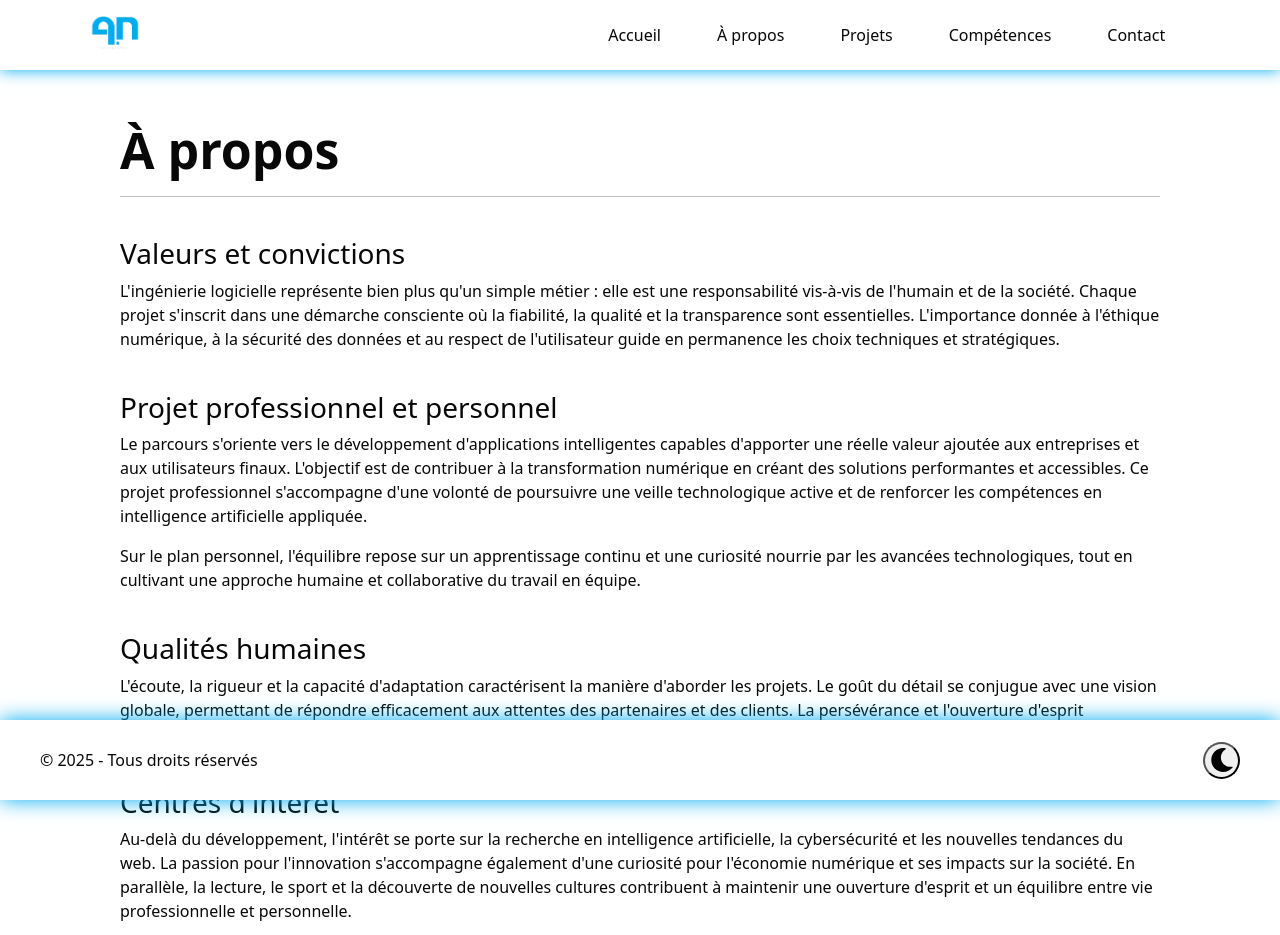
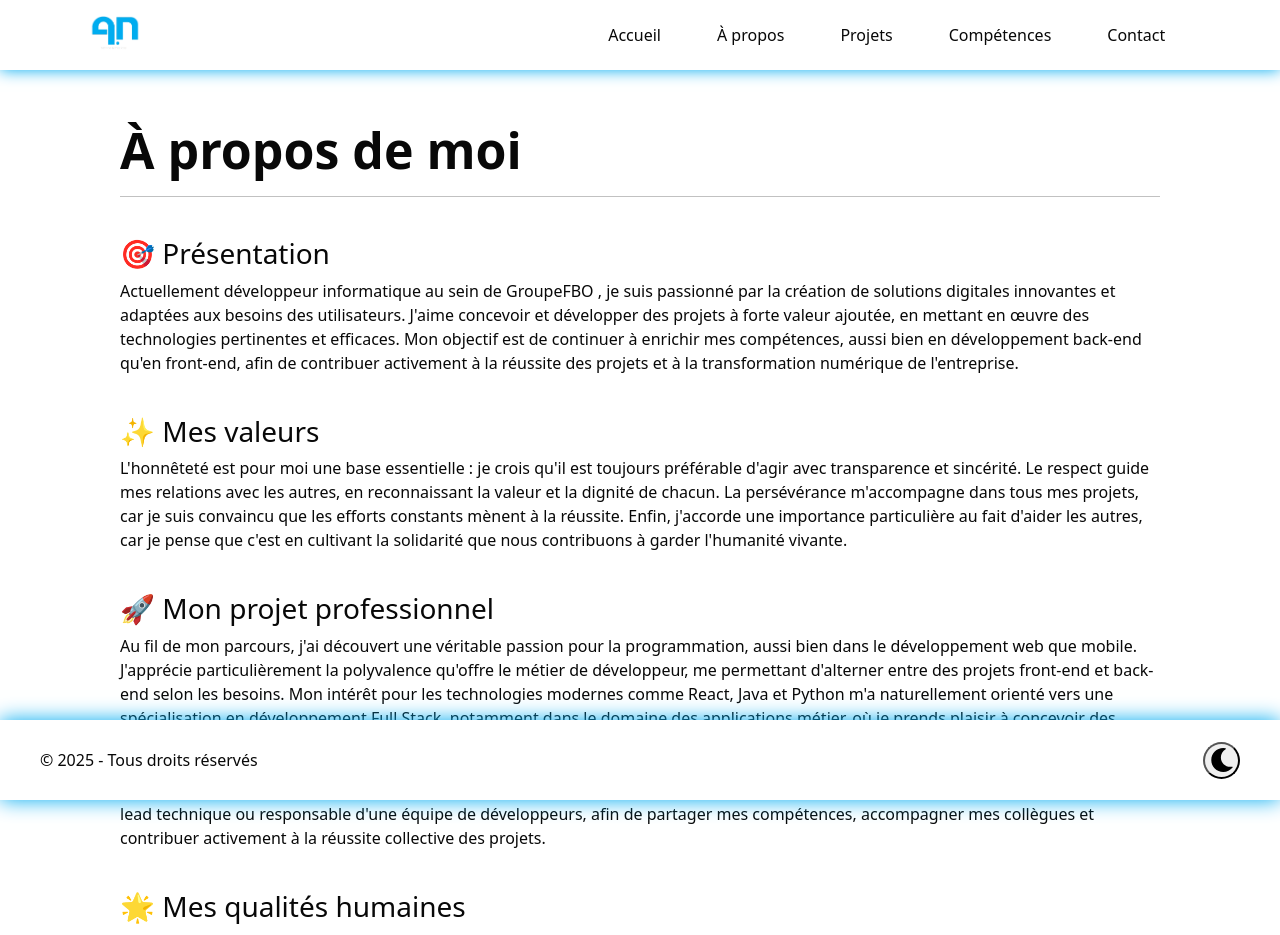
Before and after one commit to AhmadNawzadi/My_Portfolio, an Angular app: page /about in a window 1280 px wide. Shown: the top 935 px of the page. Built offline with nearby package versions, Linux system fonts and the light colour scheme.

Commit message:
about page changed

```diff
--- a/src/app/pages/about/about.component.html
+++ b/src/app/pages/about/about.component.html
@@ -56,67 +56,70 @@
 <router-outlet></router-outlet> -->
 <div class="container-fluid about" id="about">
     <div class="about-content">
-        <h2 class="title">À propos</h2>
+        <h2 class="title">À propos de moi</h2>
         <hr />
         <br>
         <article class="about-article-text">
         <!-- Mes valeurs -->
         <section>
-          <h3>Valeurs et convictions</h3>
+          <h3>🎯 Présentation</h3>
           <p>
-            L'ingénierie logicielle représente bien plus qu'un simple métier : elle est une
-            responsabilité vis-à-vis de l'humain et de la société. Chaque projet s'inscrit dans une
-            démarche consciente où la fiabilité, la qualité et la transparence sont essentielles.
-            L'importance donnée à l'éthique numérique, à la sécurité des données et au respect de
-            l'utilisateur guide en permanence les choix techniques et stratégiques.
+            Actuellement développeur informatique au sein de <span><a href="https://groupefbo.com/" target="_blank">GroupeFBO</a></span>  , je suis passionné par la création de solutions digitales innovantes et adaptées aux besoins des utilisateurs. J'aime concevoir et développer des projets à forte valeur ajoutée, en mettant en œuvre des technologies pertinentes et efficaces.
+            Mon objectif est de continuer à enrichir mes compétences, aussi bien en développement back-end qu'en front-end, afin de contribuer activement à la réussite des projets et à la transformation numérique de l'entreprise.
           </p>
         </section>
         <br>
-        <!-- Mon projet -->
+        <!-- Mes valeurs -->
         <section>
-          <h3>Projet professionnel et personnel</h3>
+          <h3>✨ Mes valeurs</h3>
           <p>
-            Le parcours s'oriente vers le développement d'applications intelligentes capables
-            d'apporter une réelle valeur ajoutée aux entreprises et aux utilisateurs finaux.
-            L'objectif est de contribuer à la transformation numérique en créant des solutions
-            performantes et accessibles. Ce projet professionnel s'accompagne d'une volonté de
-            poursuivre une veille technologique active et de renforcer les compétences en
-            intelligence artificielle appliquée.
-          </p>
-          <p>
-            Sur le plan personnel, l'équilibre repose sur un apprentissage continu et une curiosité
-            nourrie par les avancées technologiques, tout en cultivant une approche humaine et
-            collaborative du travail en équipe.
+            L'honnêteté est pour moi une base essentielle : je crois qu'il est toujours préférable d'agir avec transparence et sincérité.
+            Le respect guide mes relations avec les autres, en reconnaissant la valeur et la dignité de chacun.
+            La persévérance m'accompagne dans tous mes projets, car je suis convaincu que les efforts constants mènent à la réussite.
+            Enfin, j'accorde une importance particulière au fait d'aider les autres, car je pense que c'est en cultivant la solidarité que nous contribuons à garder l'humanité vivante.
           </p>
         </section>
         <br>
 
-        <!-- Qualités -->
+        <!--  Mon projet professionnel -->
         <section>
-          <h3>Qualités humaines</h3>
+          <h3>🚀 Mon projet professionnel</h3>
           <p>
-            L'écoute, la rigueur et la capacité d'adaptation caractérisent la manière d'aborder les
-            projets. Le goût du détail se conjugue avec une vision globale, permettant de répondre
-            efficacement aux attentes des partenaires et des clients. La persévérance et l'ouverture
-            d'esprit favorisent la résolution créative des problèmes et encouragent la construction
-            d'environnements collaboratifs sains et productifs.
+
+            Au fil de mon parcours, j'ai découvert une véritable passion pour la programmation, aussi bien dans le développement web que mobile. J'apprécie particulièrement la polyvalence qu'offre le métier de développeur, me permettant d'alterner entre des projets front-end et back-end selon les besoins.
+
+            Mon intérêt pour les technologies modernes comme React, Java et Python m'a naturellement orienté vers une spécialisation en développement Full Stack, notamment dans le domaine des applications métier, où je prends plaisir à concevoir des solutions robustes et adaptées aux utilisateurs.
+
+            Formé au titre d'Expert en Ingénierie Logicielle, je mets un point d'honneur à respecter les bonnes pratiques et à optimiser la factorisation du code, afin de produire des applications performantes, maintenables et évolutives.
+
+            À moyen terme (3 à 5 ans), mon objectif est d'évoluer vers un rôle de développeur senior puis de prendre des responsabilités en tant que lead technique ou responsable d'une équipe de développeurs, afin de partager mes compétences, accompagner mes collègues et contribuer activement à la réussite collective des projets.
           </p>
         </section>
         <br>
 
-        <!-- Centres d'intérêt -->
+        <!--Mes qualités humaines -->
         <section>
-          <h3>Centres d'intérêt</h3>
+          <h3>🌟 Mes qualités humaines</h3>
           <p>
-            Au-delà du développement, l'intérêt se porte sur la recherche en intelligence artificielle,
-            la cybersécurité et les nouvelles tendances du web. La passion pour l'innovation
-            s'accompagne également d'une curiosité pour l'économie numérique et ses impacts sur
-            la société. En parallèle, la lecture, le sport et la découverte de nouvelles cultures
-            contribuent à maintenir une ouverture d'esprit et un équilibre entre vie professionnelle
-            et personnelle.
+            Je fais preuve de rigueur et de précision, ce qui me permet de produire un travail fiable et soigné.
+            Mon adaptabilité me donne la capacité de réagir efficacement face à des contextes variés et à des environnements en constante évolution.
+            Je suis une personne sérieuse, investie et soucieuse de mener à bien les projets qui me sont confiés.
+            Doté d'un véritable esprit d'équipe, j'apprécie collaborer, partager mes connaissances et apprendre des autres.
+            Enfin, mon sens de l'organisation et de la gestion des priorités me permet d'atteindre mes objectifs tout en respectant les délais et les exigences du projet.
           </p>
         </section>
-      </article>
+        <br>
+
+        <!--🎯 Mes centres d'intérêt -->
+        <section>
+            <h3>🎯 Mes centres d'intérêt</h3>
+            <p>
+                La lecture occupe une place importante dans mon quotidien, car elle me permet d'élargir mes connaissances et de stimuler ma créativité.
+                Je pratique également du sport, qui m'aide à maintenir un bon équilibre de vie, à cultiver la discipline et à renforcer l'esprit de dépassement de soi.
+                Enfin, j'aime voyager, découvrir de nouvelles cultures et m'ouvrir à différentes perspectives, ce qui nourrit aussi bien ma curiosité personnelle que ma vision professionnelle.
+            </p>
+            </section>
+        </article>
     </div>
   </div>
 
--- a/src/app/pages/skills/skills.component.html
+++ b/src/app/pages/skills/skills.component.html
@@ -53,7 +53,7 @@
                 </a>
             </div>
             <div class="skill-item">
-                <a [routerLink]="['/skills', 15]">
+                <a [routerLink]="['/skills', 20]">
                     <img src="assets/images/skills/boot.png" alt="xd-logo" class="skill-logos">
                     <p class="skill-name">Bootsrap</p>
                     <div class="progress">
@@ -110,7 +110,7 @@
                 </a>
             </div>
             <div class="skill-item">
-                <a [routerLink]="['/skills', 16]">
+                <a [routerLink]="['/skills', 15]">
                     <img src="assets/images/skills/python.png" alt="xd-logo" class="skill-logos">
                     <p class="skill-name">Python</p>
                     <div class="progress">
--- a/src/styles.scss
+++ b/src/styles.scss
@@ -1,5 +1 @@
-/* You can add global styles to this file, and also import other style files */
-// @import url("https://cdnjs.cloudflare.com/ajax/libs/animate.css/4.1.1/animate.min.css");
-//@import url("https://cdnjs.cloudflare.com/ajax/libs/font-awesome/4.7.0/css/font-awesome.min.css");
-
 @import 'https://unpkg.com/boxicons@2.1.4/css/boxicons.min.css';
```
Also changed, not shown: src/app/app.component.scss (+0 -20 lines).
